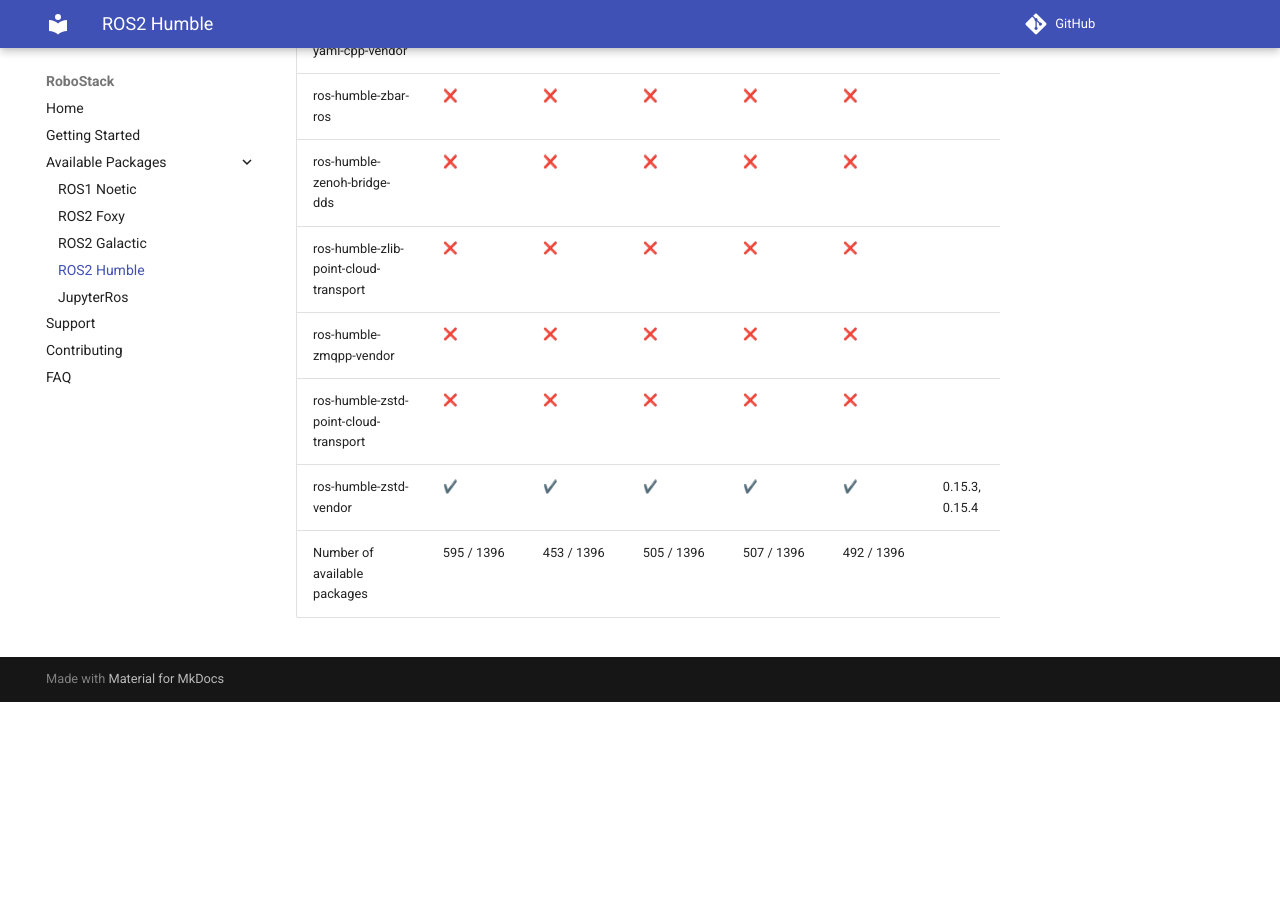
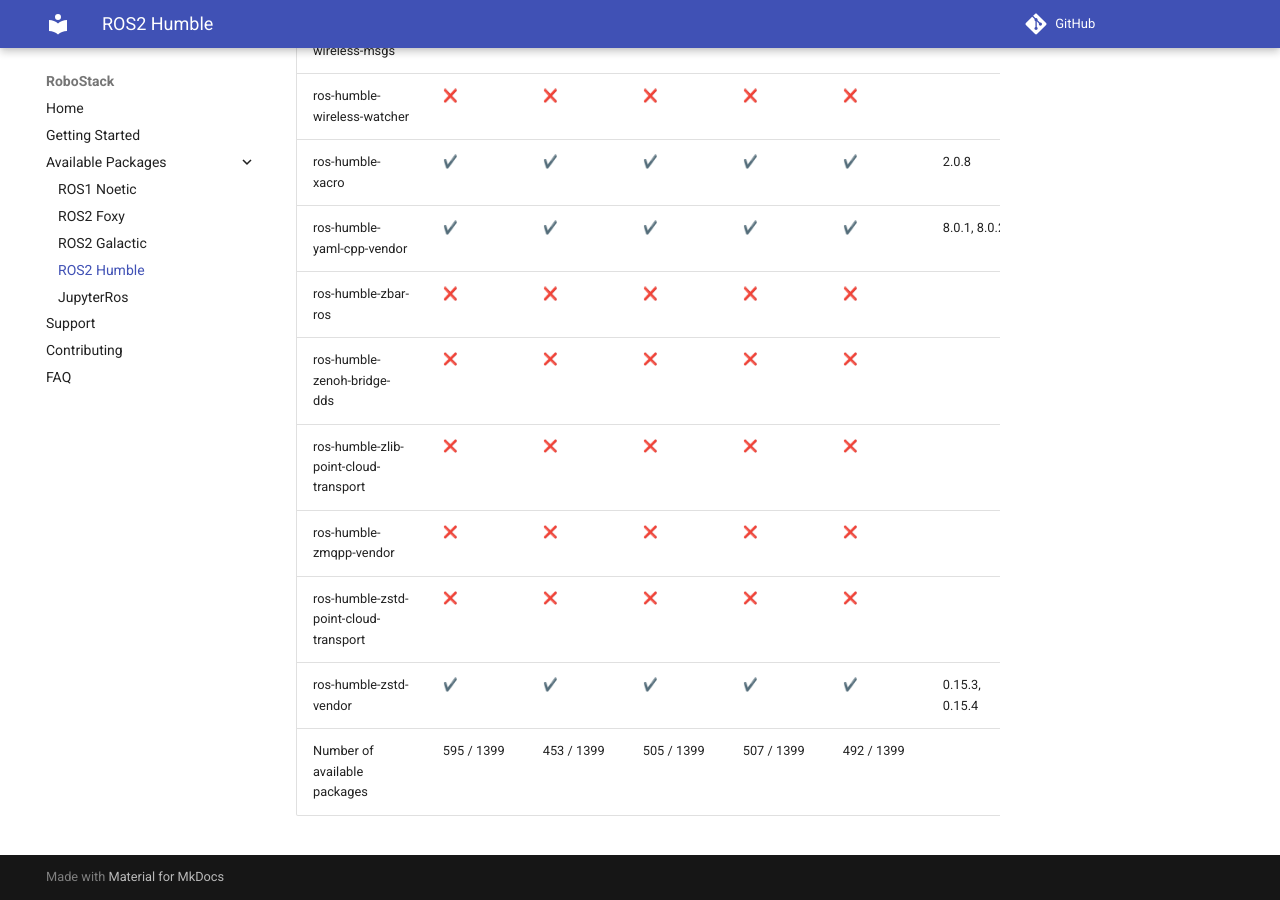
Before and after one commit to RoboStack/robostack.github.io, an MkDocs documentation site: the page built from docs/humble.md, in a window 1280 px wide and 900 px high, scrolled down 105825 px. Built offline with MkDocs 1.6.1 and Material for MkDocs 9.7.7, drawn with Linux system fonts in a browser that asks for light colours; emoji names are drawn with the system emoji font; comment, search, counter and statistics services are not loaded; before the commit the page ends 106527 px from its top, so only the background shows below that; some of the changed text lies outside the part shown.

Commit message:
Update tables

```diff
--- a/docs/humble.md
+++ b/docs/humble.md
@@ -1396,4 +1399,4 @@
 | ros-humble-zmqpp-vendor | :x: { data-sort='0' } | :x: { data-sort='0' } | :x: { data-sort='0' } | :x: { data-sort='0' } | :x: { data-sort='0' } |   |
 | ros-humble-zstd-point-cloud-transport | :x: { data-sort='0' } | :x: { data-sort='0' } | :x: { data-sort='0' } | :x: { data-sort='0' } | :x: { data-sort='0' } |   |
 | ros-humble-zstd-vendor | :heavy_check_mark: { data-sort='1' } | :heavy_check_mark: { data-sort='1' } | :heavy_check_mark: { data-sort='1' } | :heavy_check_mark: { data-sort='1' } | :heavy_check_mark: { data-sort='1' } | 0.15.3, 0.15.4  |
-| Number of available packages |  595 / 1396 | 453 / 1396 | 505 / 1396 | 507 / 1396 | 492 / 1396 |
+| Number of available packages |  595 / 1399 | 453 / 1399 | 505 / 1399 | 507 / 1399 | 492 / 1399 |
```
Also changed, not shown: other parts of docs/humble.md (+3 -0 lines).
